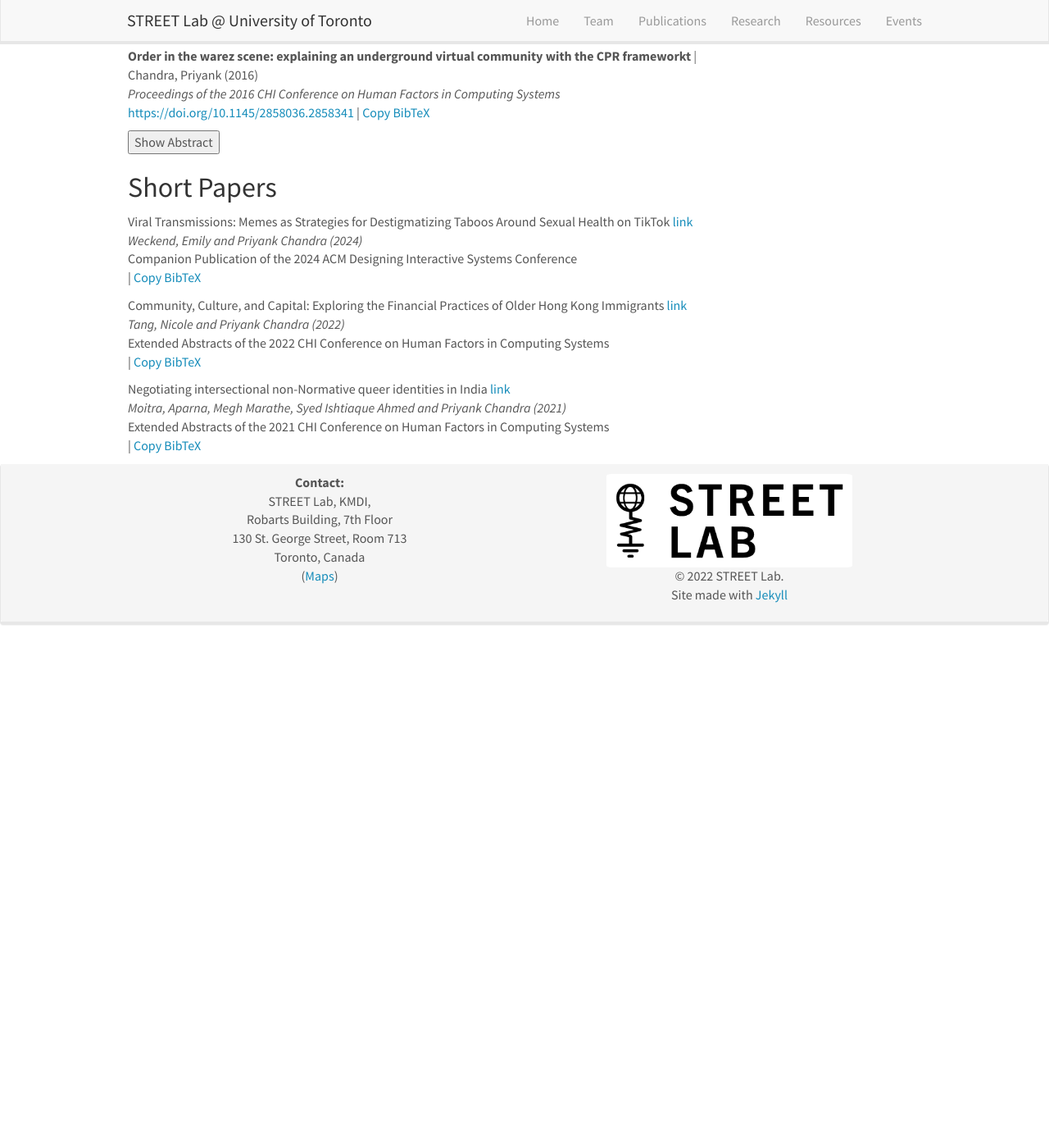
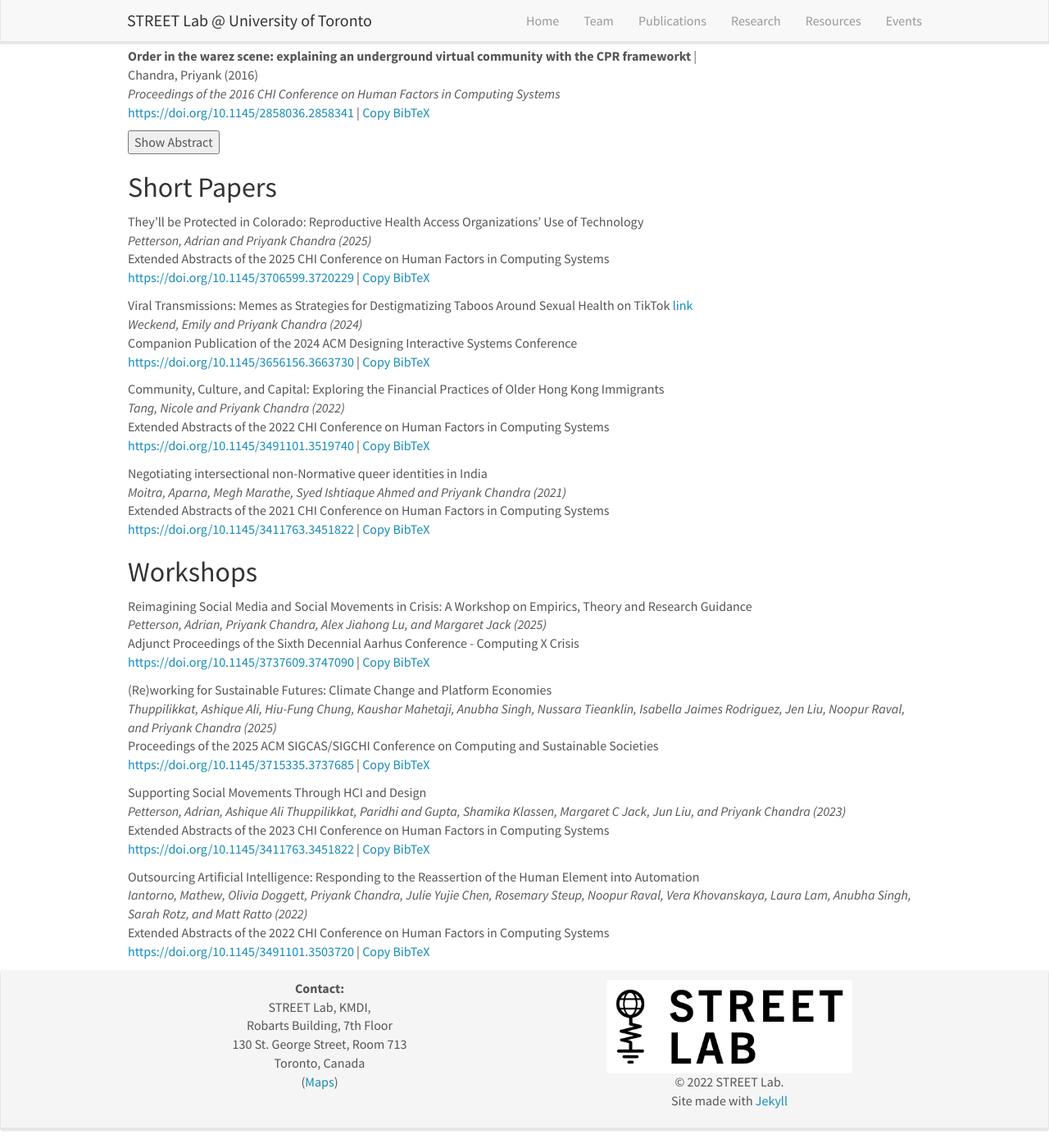
Before and after one commit to street-lab-tech/street-lab-tech.github.io, a Jekyll site: the page built from _pages/publications.md, in a window 1280 px wide and 1400 px high, scrolled down 3235 px. Shown: the whole window at 82% size. Built offline with Jekyll 4.4.1, drawn with Linux system fonts in a browser that asks for light colours; nearby versions of some CDN libraries; before the commit the page ends 4019 px from its top, so only the background shows below that.

Commit message:
Update site at 2025-10-04_ 1-04-49.98

```diff
--- a/_data/nonpublist.yml
+++ b/_data/nonpublist.yml
@@ -1,8 +1,22 @@
+- title: "They'll be Protected in Colorado: Reproductive Health Access Organizations' Use of Technology"
+  image:
+  description: In the wake of the Dobbs v Jackson decision—and the subsequent limits on abortion access—the use of technologies to coordinate access to abortion care in the United States has evolved. Organizations which have coordinated access to abortion for decades are increasing their use of technologies to address the gaps in care which are emerging from the complex legal landscape. This work in progress examines the ways that abortion access organizations are caring for abortion seekers, and using activism to make that care possible. We conducted a qualitative interview study with 11 abortion access workers in Colorado and 2 in national telehealth which serve Colorado. In our analysis, we show the relationships between abortion access workers and the technologies they use. We preview interviews in-progress, and anticipate future work to design resources for abortion access organizations to bring into being a reproductive justice future, through both care and activism.
+  venue: Extended Abstracts of the 2025 CHI Conference on Human Factors in Computing Systems
+  authors: Petterson, Adrian and Priyank Chandra (2025)
+  doi: https://doi.org/10.1145/3706599.3720229
+  link:
+    url:
+    display:
+  highlight: 1
+  bibtex: "@inproceedings{10.1145/3706599.3720229, author = {Petterson, Adrian and Chandra, Priyank}, title = {They'll be Protected in Colorado: Reproductive Health Access Organizations' Use of Technology}, year = {2025}, isbn = {9798400713958}, publisher = {Association for Computing Machinery}, address = {New York, NY, USA}, url = {https://doi.org/10.1145/3706599.3720229}, doi = {10.1145/3706599.3720229}, booktitle = {Proceedings of the Extended Abstracts of the CHI Conference on Human Factors in Computing Systems}, articleno = {529}, numpages = {8}, keywords = {abortion, care, activism, reproductive justice}, location = {},series = {CHI EA '25}}"
+
+
 - title: "Viral Transmissions: Memes as Strategies for Destigmatizing Taboos Around Sexual Health on TikTok"
   image:
   description: Issues related to sexual health have been perceived as taboo for centuries across many cultures, yet social media platforms have changed the way that individuals approach these topics in our current day and age. In this provocation, we explore the implications of using memes to communicate information about taboos related to sexual health on TikTok. To begin, we explore what exactly a meme is and how TikTok functions as memetic platform. We then ponder the possibilities of using memes to discuss taboos on TikTok. Specifically, we consider how memes may aid in destigmatizing taboos, particularly related to sexual health and circumventing platform censorship, as well as how they are appropriated by corporations for advertising purposes. We end by speculating about using memes as both a design material and output on digital platforms.
   venue: Companion Publication of the 2024 ACM Designing Interactive Systems Conference
   authors: Weckend, Emily and Priyank Chandra (2024)
+  doi: https://doi.org/10.1145/3656156.3663730
   link:
     url: https://
     display: link
@@ -15,18 +29,22 @@
   description: This preliminary study explores the financial practices of older Hong Kong immigrants in the Greater Toronto Area through semi-structured interviews with 10 participants. First, this study examines the impact of social networks in settlement patterns and financial decisions such as choosing banks. Secondly, this study looks at the variety of ways people use and track money, including the adoption of digital banking and contexts of cash use. Finally, a comparison between banking practices in Hong Kong and the Greater Toronto Area is explored. These narratives reveal how social capital, trust, geography and community influence financial habits from managing transnational bank accounts to navigating technological advancements. The diversity of financial practices revealed here highlights the importance of avoiding broad categorizations of older adults and immigrants, and instead contextualizing Fintech design within communities and cultural practices.
   venue: Extended Abstracts of the 2022 CHI Conference on Human Factors in Computing Systems
   authors: Tang, Nicole and Priyank Chandra (2022)
+  doi: https://doi.org/10.1145/3491101.3519740
   link:
     url: https://
-    display: link
+    display:
   research:
   highlight: 1
+  bibtex: "@inproceedings{10.1145/3491101.3519740, author = {Tang, Nicole and Chandra, Priyank}, title = {Community, Culture, and Capital: Exploring the Financial Practices of Older Hong Kong Immigrants}, year = {2022}, isbn = {9781450391566}, publisher = {Association for Computing Machinery}, address = {New York, NY, USA}, url = {https://doi.org/10.1145/3491101.3519740}, doi = {10.1145/3491101.3519740}, booktitle = {Extended Abstracts of the 2022 CHI Conference on Human Factors in Computing Systems}, articleno = {410}, numpages = {6}, keywords = {Banking, financial inclusion, financial practices, immigration, older adults, qualitative study}, location = {New Orleans, LA, USA}, series = {CHI EA '22}}"
 
 - title: "Negotiating intersectional non-Normative queer identities in India"
   image:
   description: Academic work dealing with queerness in HCI is predominantly based in the Global North and has often dealt with one identity dimension at a time. This work-in-progress study attempts to complicate the notion of queerness in HCI by highlighting how in the multi-religious, multi-ethnic, and multi-cultural context of India, LGBTQ+ movements and spaces are deeply fractured on the basis of various identity intersections. We interview 18 LGBTQ+ activists, lawyers, and allied activists in the Delhi, India to understand the issues faced by queer Indians from minority groups and their use of social media and discuss how they negotiate their non-normative identities to create safe spaces, gain access to resources, and engage in care work. The argument that we are bringing into HCI scholarship through this paper is geared toward a future endeavor for designing safe space for marginalized groups in the global south keeping in mind negotiations of power, legitimacy, and resources.
   venue: Extended Abstracts of the 2021 CHI Conference on Human Factors in Computing Systems
   authors: Moitra, Aparna, Megh Marathe, Syed Ishtiaque Ahmed and Priyank Chandra (2021)
+  doi: https://doi.org/10.1145/3411763.3451822
   link:
     url:
-    display: link
+    display:
   highlight: 1
+  bibtex: "@inproceedings{10.1145/3411763.3451822, author = {Moitra, Aparna and Marathe, Megh and Ahmed, Syed Ishtiaque and Chandra, Priyank}, title = {Negotiating Intersectional Non-Normative Queer Identities in India}, year = {2021}, isbn = {9781450380959}, publisher = {Association for Computing Machinery}, address = {New York, NY, USA}, url = {https://doi.org/10.1145/3411763.3451822}, doi = {10.1145/3411763.3451822}, booktitle = {Extended Abstracts of the 2021 CHI Conference on Human Factors in Computing Systems}, articleno = {317}, numpages = {6}, keywords = {LGBTQ+, Queer, Queer Theory, care work, identity work, intersectionality}, location = {Yokohama, Japan}, series = {CHI EA '21}}"
--- /dev/null
+++ b/_data/workshops.yml
@@ -0,0 +1,50 @@
+- title: "Reimagining Social Media and Social Movements in Crisis: A Workshop on Empirics, Theory and Research Guidance"
+  image:
+  description: We propose hosting a design workshop style sprint to create a list of guidance for researchers who study the links between social media and social movements, based on the collective knowledge-making of researchers and practitioners interested in varied social movements across global contexts. The guidance will be split into current empirical/tactical knowledge of social media use in social movements, theoretical provocations, and best practices for ethical and safety considerations for researchers working in this field.
+  venue: Adjunct Proceedings of the Sixth Decennial Aarhus Conference - Computing X Crisis
+  authors: Petterson, Adrian, Priyank Chandra, Alex Jiahong Lu, and Margaret Jack (2025)
+  doi: https://doi.org/10.1145/3737609.3747090
+  link:
+    url: https://
+    display:
+  research:
+  highlight: 1
+  bibtex: "@inproceedings{10.1145/3737609.3747090, author = {Petterson, Adrian and Chandra, Priyank and Lu, Alex Jiahong and Jack, Margaret}, title = {Reimagining Social Media and Social Movements in Crisis: A Workshop on   Empirics, Theory and Research Guidance}, year = {2025}, isbn = {9798400719684}, publisher = {Association for Computing Machinery}, address = {New York, NY, USA}, url = {https://doi.org/10.1145/3737609.3747090}, doi = {10.1145/3737609.3747090}, booktitle = {Adjunct Proceedings of the Sixth Decennial Aarhus Conference: Computing X Crisis}, articleno = {28}, numpages = {4}, keywords = {social movement, social media}, location = {}, series = {AAR Adjunct '25}}"
+
+- title: "(Re)working for Sustainable Futures: Climate Change and Platform Economies"
+  image:
+  description: From HCI and CSCW to labour studies and human geography, disciplines are expanding their scholarly focus to address the increasingly dire consequences of climate change. At the same time, there is growing attention being paid to the rise and ubiquity of platform companies across societal sectors, such as communication, transportation, and work. However, although climate change and platform economies affect one another, they are rarely examined in relation to each other. This multi-part workshop aims to build an interdisciplinary research foundation for critical studies of climate change and platform economies. Participants will critically engage with three intersecting themes in discourses on climate change and platform economies—labour, data, and infrastructure. Through activities such as lightning talks, mapping exercises, and reflective discussions, participants will collaboratively develop a living syllabus and a shared resource database to (re)work and design pathways toward more sustainable futures.
+  venue: Proceedings of the 2025 ACM SIGCAS/SIGCHI Conference on Computing and Sustainable Societies
+  authors: Thuppilikkat, Ashique Ali, Hiu-Fung Chung, Kaushar Mahetaji, Anubha Singh, Nussara Tieanklin, Isabella Jaimes Rodriguez, Jen Liu, Noopur Raval, and Priyank Chandra (2025)
+  doi: https://doi.org/10.1145/3715335.3737685
+  link:
+    url: https://
+    display:
+  research:
+  highlight: 1
+  bibtex: "@inproceedings{10.1145/3715335.3737685, author = {Thuppilikkat, Ashique Ali and Chung, Hiu-Fung and Mahetaji, Kaushar and Singh, Anubha and Tieanklin, Nussara and Rodriguez, Isabella Jaimes and Liu, Jen and Raval, Noopur and Chandra, Priyank}, title = {(Re)working for Sustainable Futures: Climate Change and Platform Economies}, year = {2025}, isbn = {9798400714849}, publisher = {Association for Computing Machinery}, address = {New York, NY, USA}, url = {https://doi.org/10.1145/3715335.3737685}, doi = {10.1145/3715335.3737685}, booktitle = {Proceedings of the 2025 ACM SIGCAS/SIGCHI Conference on Computing and Sustainable Societies}, pages = {848–852}, numpages = {5}, keywords = {Climate Change, Platform Economies, Labour, Data, Infrastructure.}, location = {}, series = {COMPASS '25}}"
+
+- title: "Supporting Social Movements Through HCI and Design"
+  image:
+  description: The use of digital technologies in grassroots community organizing has multifaceted implications. It has extended the scope of sharing information and experiences, building solidarities and coordination, and fostering common identities to enable participation and amplify the voice of diverse actors in social movements. However, the rise of surveillance technologies, computational propaganda and internet shutdowns are creating novel barriers to democratic action, particularly affecting the participatory parity of marginalized grassroots groups. This one-day hybrid workshop will invite conversations on the complex interrelation between ICTs and social movements and devise ways to support grassroots movements by bringing together HCI researchers, activists and designers. We invite formal position papers to participate in workshop and encourage participants to ideate and contribute to creating zines that can serve as a helpful resource for supporting grassroots movements.
+  venue: Extended Abstracts of the 2023 CHI Conference on Human Factors in Computing Systems
+  authors: Petterson, Adrian, Ashique Ali Thuppilikkat,  Paridhi and Gupta, Shamika Klassen, Margaret C Jack, Jun Liu, and Priyank Chandra (2023)
+  doi: https://doi.org/10.1145/3411763.3451822
+  link:
+    url:
+    display:
+  highlight: 1
+  bibtex: "@inproceedings{10.1145/3544549.3573812, author = {Petterson, Adrian and Thuppilikkat, Ashique Ali and Gupta, Paridhi and Klassen, Shamika and Jack, Margaret C and Liu, Jun and Chandra, Priyank}, title = {Supporting Social Movements Through HCI and Design}, year = {2023}, isbn = {9781450394222}, publisher = {Association for Computing Machinery}, address = {New York, NY, USA}, url = {https://doi.org/10.1145/3544549.3573812}, doi = {10.1145/3544549.3573812}, abstract = {}, booktitle = {Extended Abstracts of the 2023 CHI Conference on Human Factors in Computing Systems}, articleno = {364}, numpages = {5}, keywords = {Activism, Design, Social Movements},location = {Hamburg, Germany}, series = {CHI EA '23}}"
+
+
+- title: "Outsourcing Artificial Intelligence: Responding to the Reassertion of the Human Element into Automation"
+  image:
+  description: Science fiction imaginaries and Silicon Valley innovators have long envisioned a workerless future. However, this industrial ambition has often outpaced technological realities in robotics and artificial intelligence, leading to a reassertion of human skills to cover untenable gaps in autonomous systems. This one-day workshop will invite discussion on this recent retrograde trend toward precarious (and often concealed) human labour across such domains as agriculture, transportation, and caregiving through paper presentations and design activities. Throughout, we will ask how this phenomenon speaks to engineering and design challenges and, subsequently, encourage participants to ideate new cybernetic arrangements that centre the agency and well-being of essential workers.
+  venue: Extended Abstracts of the 2022 CHI Conference on Human Factors in Computing Systems
+  authors: Iantorno, Mathew, Olivia Doggett, Priyank Chandra, Julie Yujie Chen, Rosemary Steup, Noopur Raval, Vera Khovanskaya, Laura Lam, Anubha Singh, Sarah Rotz, and Matt Ratto (2022)
+  doi: https://doi.org/10.1145/3491101.3503720
+  link:
+    url:
+    display:
+  highlight: 1
+  bibtex: "@inproceedings{10.1145/3491101.3503720, author = {Iantorno, Mathew and Doggett, Olivia and Chandra, Priyank and Yujie Chen, Julie and Steup, Rosemary and Raval, Noopur and Khovanskaya, Vera and Lam, Laura and Singh, Anubha and Rotz, Sarah and Ratto, Matt}, title = {Outsourcing Artificial Intelligence: Responding to the Reassertion of the Human Element into Automation}, year = {2022}, isbn = {9781450391566}, publisher = {Association for Computing Machinery}, address = {New York, NY, USA}, url = {https://doi.org/10.1145/3491101.3503720}, doi = {10.1145/3491101.3503720}, abstract = {}, booktitle = {Extended Abstracts of the 2022 CHI Conference on Human Factors in Computing Systems}, articleno = {103}, numpages = {5}, location = {New Orleans, LA, USA}, series = {CHI EA '22}}"
--- a/_pages/publications.md
+++ b/_pages/publications.md
@@ -66,3 +66,15 @@
   <a href="javascript:void(0);" onclick="copyBibTeX('bibtex{{ publi.bibtex }}')">Copy BibTeX</a>
 
 {% endfor %}
+
+## Workshops
+
+{% for publi in site.data.workshops %}
+
+  {{ publi.title }} <a href="{{ publi.link.url }}">{{ publi.link.display }}</a> <br />
+  <em>{{ publi.authors }} </em><br />{{ publi.venue }}<br />
+  <a href="{{ publi.doi }}" target="_blank">{{ publi.doi }}</a>
+  |
+  <a href="javascript:void(0);" onclick="copyBibTeX('bibtex{{ publi.bibtex }}')">Copy BibTeX</a>
+
+{% endfor %}
--- a/build_output.txt
+++ b/build_output.txt
@@ -12,5 +12,5 @@
   │         ^^^^^^^^^^^
   ╵
     C:\Users\priya\OneDrive - University of Toronto\Website\street-lab-tech.github.io\css\main.scss 1:9  root stylesheet
-                    done in 1.803 seconds.
+                    done in 2.129 seconds.
  Auto-regeneration: disabled. Use --watch to enable.
```
